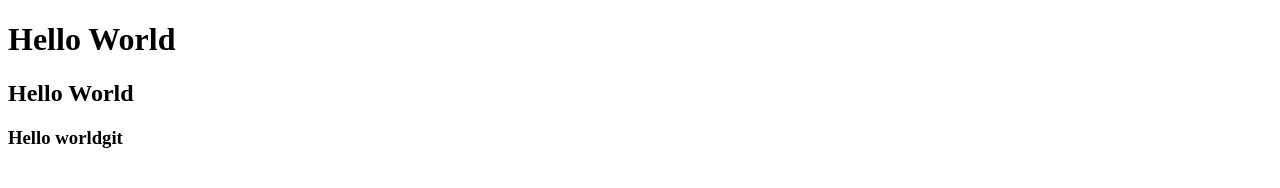
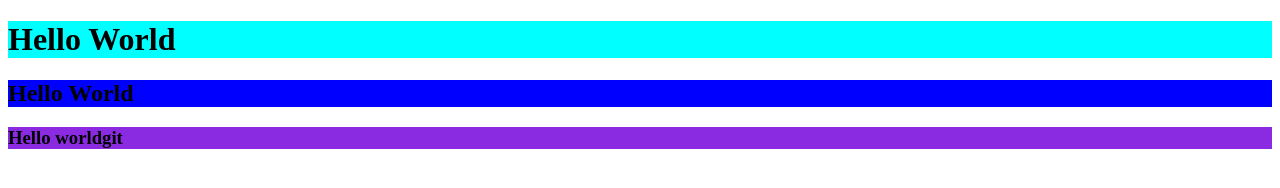
Before and after one commit to IMOBAIDAFRIDI/git-2504G1, a plain HTML site: page index.html in a window 1280 px wide. Drawn offline with Linux system fonts and the light colour scheme.

Commit message:
initial commit.

```diff
--- a/index.html
+++ b/index.html
@@ -4,6 +4,7 @@
     <meta charset="UTF-8">
     <meta name="viewport" content="width=device-width, initial-scale=1.0">
     <title>Document</title>
+    <link rel="stylesheet" href="style.css">
 </head>
 <body>
     <h1>Hello World</h1>
--- /dev/null
+++ b/style.css
@@ -0,0 +1,9 @@
+h1{
+    background-color: aqua;
+}
+h2{
+    background-color: blue;
+}
+h3{
+    background-color: blueviolet;
+}
```
